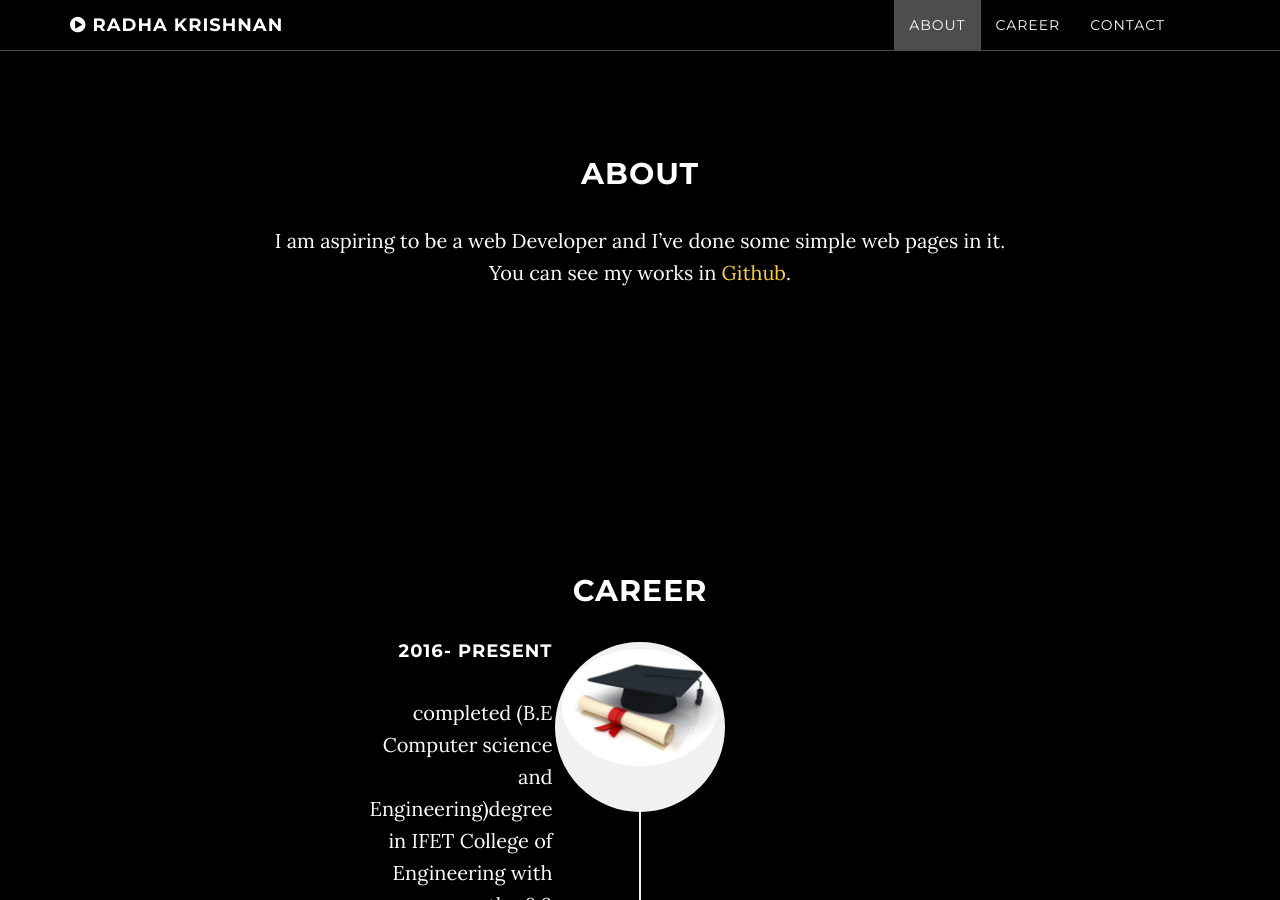
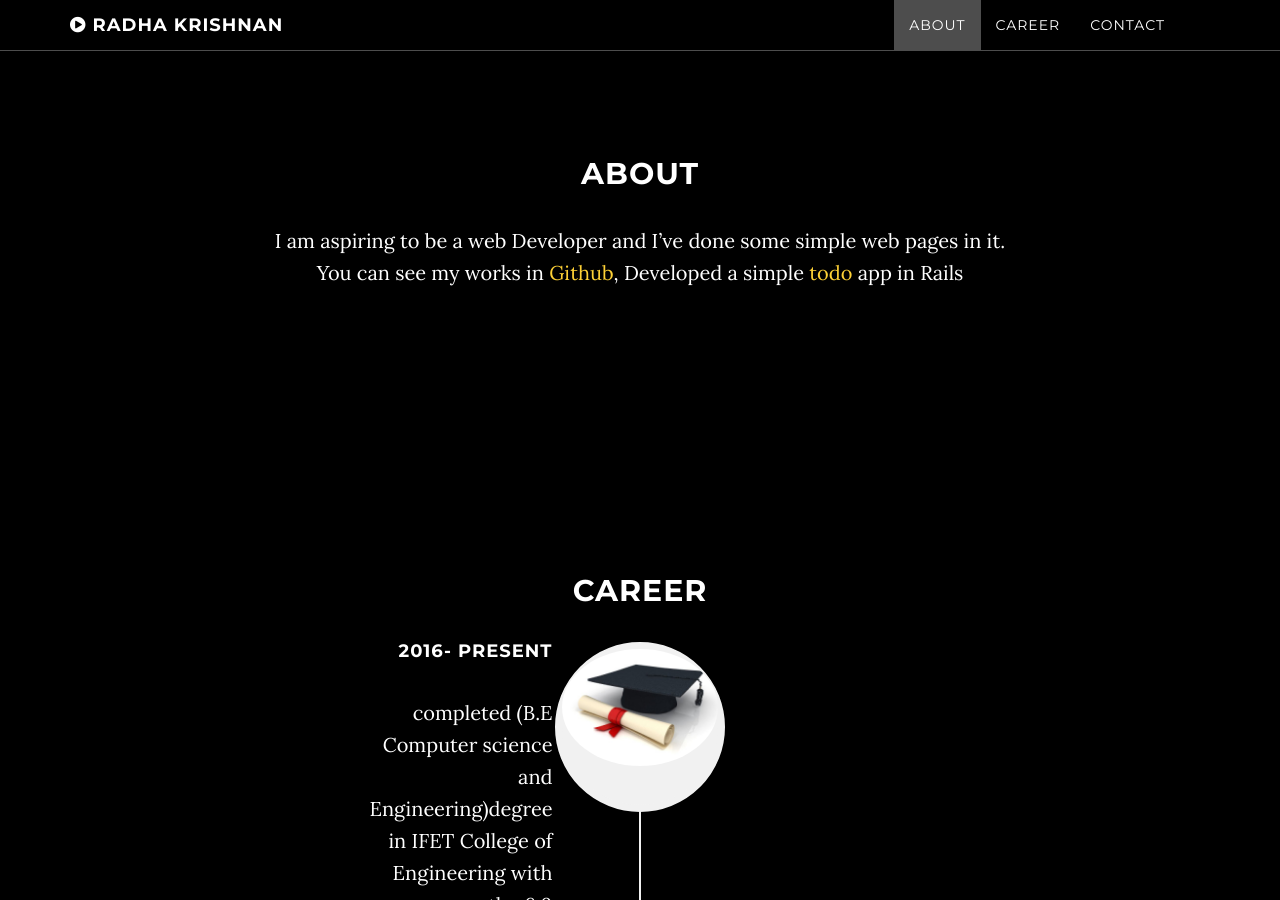
Before and after one commit to Srkrishna/srkrishna.github.io, a Jekyll site: the page built from index.html, in a window 1280 px wide and 900 px high, scrolled down 993 px. Built offline with Jekyll 4.4.1, drawn with Linux system fonts in a browser that asks for light colours.

Commit message:
web app link added

```diff
--- a/about.html
+++ b/about.html
@@ -5,4 +5,5 @@ title: About
 ---
 ## About
 
-I am aspiring to be a web Developer and I've done some simple web pages in it. You can see my works in [Github](https://github.com/srkrishna).
+I am aspiring to be a web Developer and I've done some simple web pages in it. You can see my works in [Github](https://github.com/srkrishna),
+Developed a simple [todo](http://railstodo.herokuapp.com/) app in Rails
```
Also changed, not shown: 2 other files.
